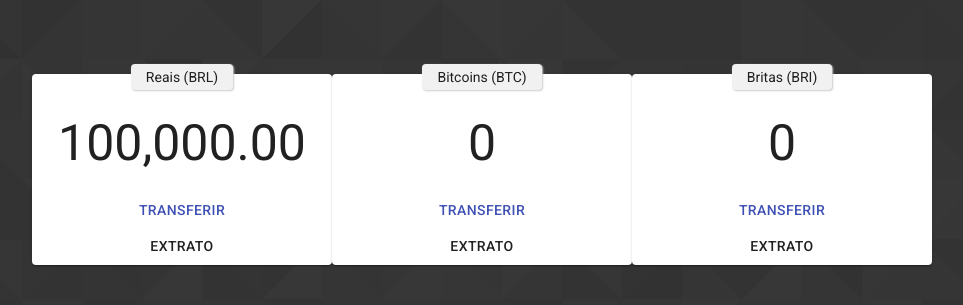
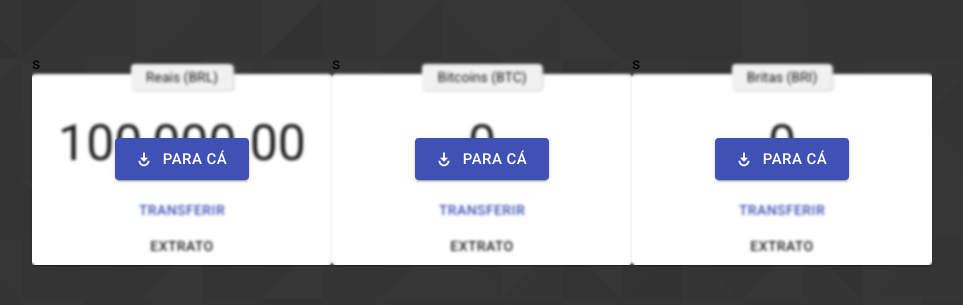
Before and after one commit to luisgustavolf/dindin, a React (Create React App) app: page /#/ in a window 1280 px wide. Shown: the part 241-546 px from the top of the page, without its empty margins (158-1121 px from the left). Built offline with nearby package versions, Linux system fonts and the light colour scheme.

Commit message:
target overlay

```diff
--- a/package.json
+++ b/package.json
@@ -4,6 +4,7 @@
   "private": true,
   "dependencies": {
     "@material-ui/core": "^4.11.3",
+    "@material-ui/icons": "^4.11.2",
     "@testing-library/jest-dom": "^5.11.4",
     "@testing-library/react": "^11.1.0",
     "@testing-library/user-event": "^12.1.10",
--- a/src/components/others/accountSummary/accountSummaryBase.tsx
+++ b/src/components/others/accountSummary/accountSummaryBase.tsx
@@ -1,18 +1,17 @@
+import CircularProgress from '@material-ui/core/CircularProgress';
+import Paper from '@material-ui/core/Paper';
 import * as React from 'react';
-import Paper from '@material-ui/core/Paper';
 import { EnumCurrency } from '../../../storage/stores/accounts/enumCurrency';
 
 import './styles.scss';
-import Button from '@material-ui/core/Button';
-import CircularProgress from '@material-ui/core/CircularProgress';
 
 export interface AccountSummaryBaseProps {
     title?: string
     balance?: number
     currency?: EnumCurrency
     loading?: boolean
-    onTransfer: () => void
-    onStatements: () => void
+    size?: 'regular' | 'small'
+    children?: any
 }
 
 export function AccountSummaryBase(props: AccountSummaryBaseProps) {
@@ -25,11 +24,13 @@ export function AccountSummaryBase(props: AccountSummaryBaseProps) {
         maximumFractionDigits: 2,
     })
 
+    const size = props.size || 'regular';
+
     // ---------------------------------------------
     // Render
 
     return (
-        <Paper className={'dd-account-summary'}>
+        <Paper className={`dd-account-summary size-${size}`}>
             {props.loading &&
                 <CircularProgress />
             }
@@ -45,8 +46,7 @@ export function AccountSummaryBase(props: AccountSummaryBaseProps) {
                         {formattedBalance}
                     </div>
                     <div className={'footer'}>
-                        <Button color="primary" onClick={props.onTransfer}>Transferir</Button>
-                        <Button onClick={props.onStatements}>Extrato</Button>
+                        {props.children}
                     </div>
                 </React.Fragment>
             }
--- a/src/components/others/accountSummary/index.tsx
+++ b/src/components/others/accountSummary/index.tsx
@@ -4,8 +4,7 @@ import { useAccountSummary } from './hook'
 
 export interface AccountSummaryProps {
     accountId: number
-    onTransfer: () => void
-    onStatements: () => void
+    children?: any
 }
 
 export function AccountSummary(props:AccountSummaryProps) {
@@ -23,8 +22,7 @@ export function AccountSummary(props:AccountSummaryProps) {
             title={name}
             balance={balance}
             currency={currency}
-            onStatements={() => {}}
-            onTransfer={() => {}}
+            children={props.children}
         />
     )
 }
--- a/src/components/others/accountSummary/styles.scss
+++ b/src/components/others/accountSummary/styles.scss
@@ -13,7 +13,6 @@
         justify-content: center;
 
         .title {
-            font-size: 14px;
             padding: 5px 15px;
             background: #f1f1f1;
             border-radius: 4px;
@@ -23,7 +22,6 @@
 
     .balance {
         padding: 40px 20px 20px 20px;
-        font-size: 50px;
         text-align: center;
     }
 
@@ -33,4 +31,24 @@
             width: 100%;
         }
     }
+
+    &.size-regular {
+        .title {
+            font-size: 14px;
+        }
+
+        .balance {
+            font-size: 50px;
+        }
+    }
+
+    &.size-small {
+        .title {
+            font-size: 11px;
+        }
+
+        .balance {
+            font-size: 24px;
+        }
+    }
 }
--- /dev/null
+++ b/src/components/others/accountSummaryWithTargeting/index.tsx
@@ -0,0 +1,46 @@
+import * as React from 'react';
+import Button from '@material-ui/core/Button';
+import IconButton from '@material-ui/core/IconButton';
+import PlayForWorkIcon from '@material-ui/icons/PlayForWork';
+import { AccountSummary, AccountSummaryProps } from '../accountSummary';
+import './styles.scss';
+
+
+export interface AccountSummaryWithTargetingProps extends AccountSummaryProps {
+    displayTarget?: boolean
+    onTransfer: () => void
+    onStatement: () => void
+    onTargetSelected: () => void
+}
+
+export function AccountSummaryWithTargeting(props: AccountSummaryWithTargetingProps) {
+
+    // ---------------------------------------------
+    // Transformations
+    // ---------------------------------------------
+    // Render
+
+    return (
+        <div className={'dd-targeting-wrap'}>
+            <AccountSummary {...props}>
+                <Button color="primary" onClick={props.onTransfer}>Transferir</Button>
+                <Button onClick={props.onStatement}>Extrato</Button>
+            </AccountSummary>
+
+            <div className={'tw-overlay'}>s</div>
+            <div className={'tw-content-wrap'}>
+                <div className={'content'}>
+                    <Button
+                        variant="contained"
+                        color="primary"
+                        size={'large'}
+                        startIcon={ <PlayForWorkIcon fontSize={'large'} />}
+                    >
+                        Para cá
+                    </Button>
+
+                </div>
+            </div>
+        </div>
+    )
+}
--- /dev/null
+++ b/src/components/others/accountSummaryWithTargeting/styles.scss
@@ -0,0 +1,29 @@
+.dd-targeting-wrap {
+    position: relative;
+
+    .tw-overlay {
+        position: absolute;
+        top: 0px;
+        width: 100%;
+        height: 100%;
+        backdrop-filter: blur(1.5px);
+        z-index: 1;
+    }
+
+    .tw-content-wrap {
+        position: absolute;
+        top: 0px;
+        width: 100%;
+        height: 100%;
+        z-index: 2;
+
+        display: flex;
+        flex-direction: row;
+        justify-content: center;
+        align-items: center;
+
+        .content {
+
+        }
+    }
+}
--- a/src/pages/home/index.tsx
+++ b/src/pages/home/index.tsx
@@ -1,7 +1,7 @@
 import { Container } from '@material-ui/core'
 import * as React from 'react'
 import { RouteChildrenProps } from 'react-router-dom'
-import { AccountSummary } from '../../components/others/accountSummary'
+import { AccountSummaryWithTargeting } from '../../components/others/accountSummaryWithTargeting'
 import { useHomePage } from './hook'
 import './styles.scss'
 
@@ -20,11 +20,12 @@ export function HomePage(props: RouteChildrenProps) {
             style={{height: '100vh'}}
         >
             {(accounts || []).map((account, idx) =>
-                <AccountSummary
+                <AccountSummaryWithTargeting
                     key={idx}
                     accountId={account.id!}
-                    onStatements={() => {}}
+                    onStatement={() => {}}
                     onTransfer={() => {}}
+                    onTargetSelected={() => {}}
                 />
             )}
         </Container>
--- a/src/pages/playground/index.tsx
+++ b/src/pages/playground/index.tsx
@@ -18,24 +18,18 @@ export function PlaygroundPage(props: RouteChildrenProps) {
                 title={'Reais'}
                 balance={0}
                 currency={EnumCurrency.BRL}
-                onStatements={() => {}}
-                onTransfer={() => {}}
             />
 
             <AccountSummaryBase
                 title={'Reais'}
                 balance={0}
                 currency={EnumCurrency.BRL}
-                onStatements={() => {}}
-                onTransfer={() => {}}
             />
 
             <AccountSummaryBase
                 title={'Reais'}
                 balance={0}
                 currency={EnumCurrency.BRL}
-                onStatements={() => {}}
-                onTransfer={() => {}}
             />
         </div>
     )
--- a/src/pages/routes.tsx
+++ b/src/pages/routes.tsx
@@ -2,16 +2,12 @@ import * as React from 'react';
 import { Route, Switch } from "react-router-dom";
 import { HomePage } from './home';
 import { PlaygroundPage } from './playground';
-import { StatementPage } from './statement';
-import { TransferPage } from './transfer';
 
 export function Routes() {
     return (
         <React.Fragment>
             <Switch>
                 <Route path={'/playground'} component={PlaygroundPage}/>
-                <Route path={'/transfer'} component={TransferPage}/>
-                <Route path={'/statements'} component={StatementPage}/>
                 <Route path={'/'} component={HomePage}/>
             </Switch>
         </React.Fragment>
--- a/src/pages/statement/index.tsx
+++ /dev/null
@@ -1,17 +0,0 @@
-import * as React from 'react'
-
-export interface StatementPageProps {
-    children?: any
-}
-
-export function StatementPage(props:StatementPageProps) {
-
-    // ---------------------------------------------
-    // Transformations
-    // ---------------------------------------------
-    // Render
-
-    return (
-        <div className={'mc2-StatementPage'}>Statements</div>
-   )
-}
--- a/src/pages/transfer/index.tsx
+++ /dev/null
@@ -1,17 +0,0 @@
-import * as React from 'react'
-
-export interface TransferPageProps {
-    children?: any
-}
-
-export function TransferPage(props:TransferPageProps) {
-
-    // ---------------------------------------------
-    // Transformations
-    // ---------------------------------------------
-    // Render
-
-    return (
-        <div className={'mc2-TransferPage'}>transfer</div>
-    )
-}
```
Also changed, not shown: src/components/others/accountTransferModal/index.tsx (added, +28 -0 lines), 1 other file (tests, documents, lock files or other folders).
